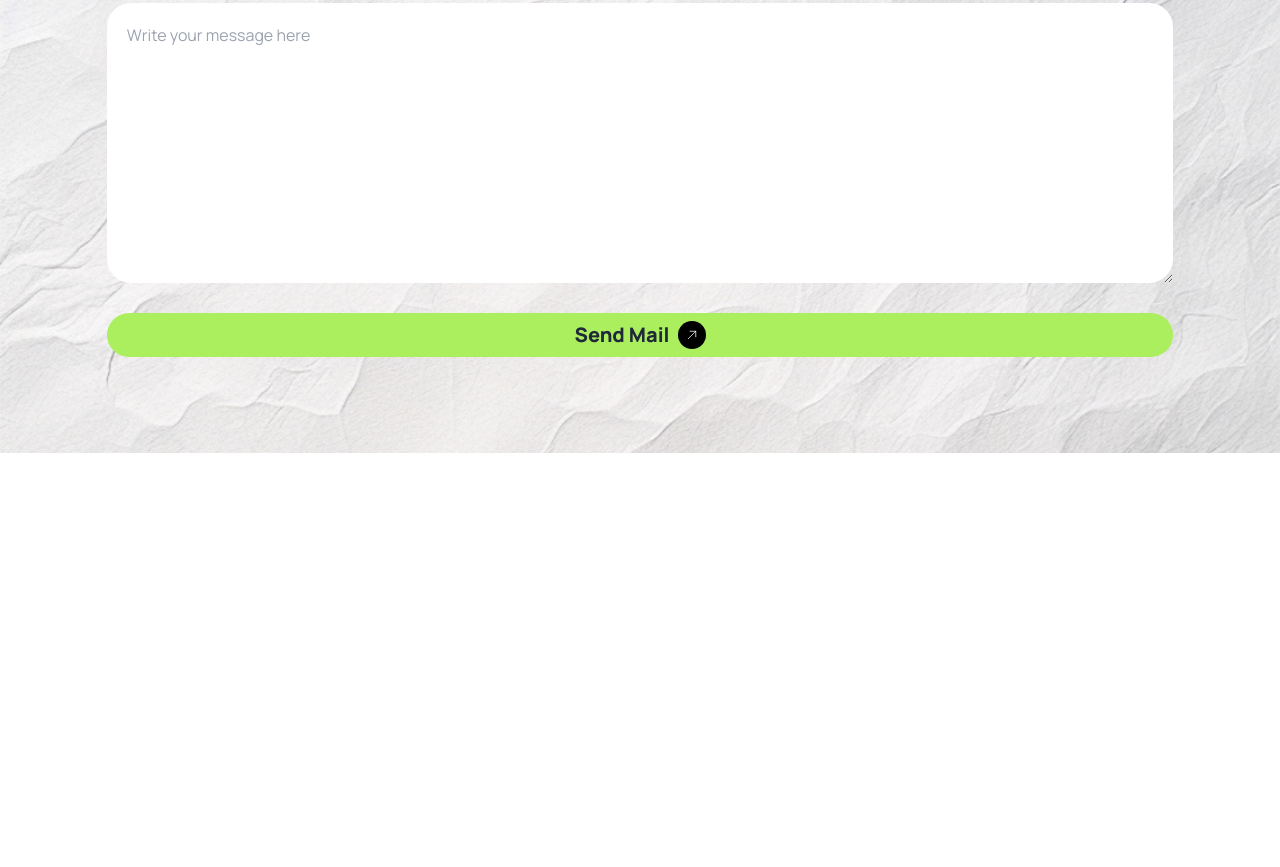
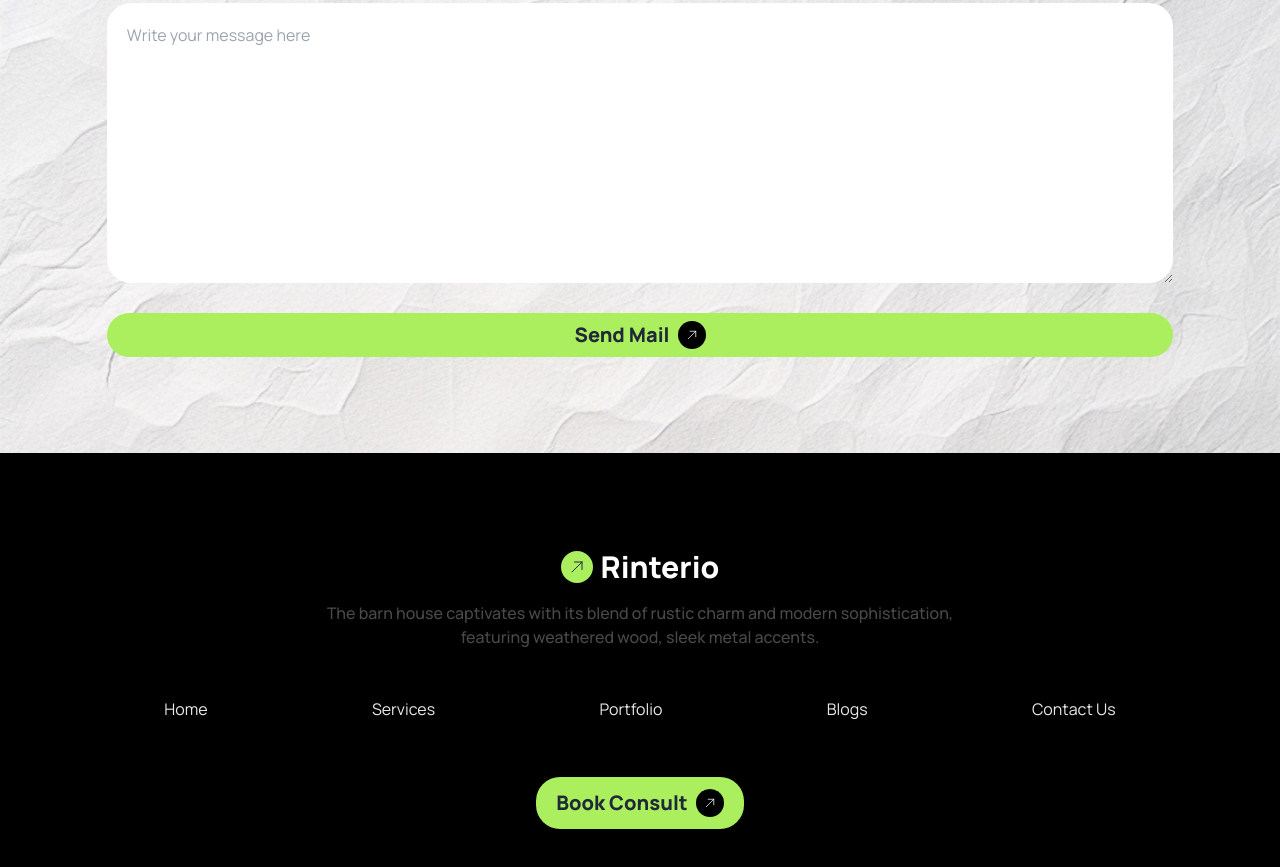
Before and after one commit to RaihanRafi12/assignment-3, a plain HTML site: page index.html in a window 1280 px wide. Shown: the part 3528-4395 px from the top of the page. Before the commit the page ends 3981 px from the top, so only its background shows below. Drawn offline with nearby package versions, Linux system fonts and the light colour scheme.

Commit message:
Footer section

```diff
--- a/index.html
+++ b/index.html
@@ -374,8 +374,56 @@
 
         </section>
     </main>
-    <footer>
+    <footer class="bg-black py-24">
+          <div class="w-11/12 lg:w-10/12 mx-auto">
 
+            <div class="flex justify-center items-center">
+                <div><svg xmlns="http://www.w3.org/2000/svg" fill="none" viewBox="0 0 24 24" stroke-width="1.5"
+                    stroke="currentColor" class="size-8 bg-[#ABEF5F] rounded-full p-2">
+                    <path stroke-linecap="round" stroke-linejoin="round"
+                        d="m4.5 19.5 15-15m0 0H8.25m11.25 0v11.25" />
+                </svg></div>
+                <div><h2 class="ml-2 text-[#ffffff] font-extrabold text-3xl">Rinterio</h2></div>
+            </div>
+            <p class="text-base font-medium text-[#494949] text-center mt-4 mb-12">The barn house captivates with its blend of rustic charm
+                and
+                modern sophistication, <br> featuring weathered wood, sleek metal accents.</p>
+            </div>
+
+            <div class="md:flex justify-evenly text-center md:space-y-0 space-y-4">
+
+                <div>
+                    <a class="text-[#E9E9E9] text-base" href="#">Home</a>
+                </div>
+
+                <div>
+                    <a class="text-[#E9E9E9] text-base" href="#">Services</a>
+                </div>
+
+                <div>
+                    <a class="text-[#E9E9E9] text-base" href="#">Portfolio</a>
+                </div>
+
+                <div>
+                    <a class="text-[#E9E9E9] text-base" href="#">Blogs</a>
+                </div>
+
+                <div>
+                    <a class="text-[#E9E9E9] text-base" href="#">Contact Us</a>
+                </div>
+
+            </div>
+
+            <div class="mx-auto md:w-fit w-4/5 mt-14 bg-[#ABEF5F] rounded-3xl flex justify-center py-3 px-5">
+                <h2 class="mr-2 text-xl font-extrabold">Book Consult</h2>
+                <svg xmlns="http://www.w3.org/2000/svg" fill="none" viewBox="0 0 24 24" stroke-width="1.5"
+                    stroke="currentColor" class="size-7 bg-[#000000] rounded-full p-2 text-[#FFFFFF]">
+                    <path stroke-linecap="round" stroke-linejoin="round"
+                        d="m4.5 19.5 15-15m0 0H8.25m11.25 0v11.25" />
+                </svg>
+            </div>
+
+          </div>
     </footer>
 </body>
 
```
